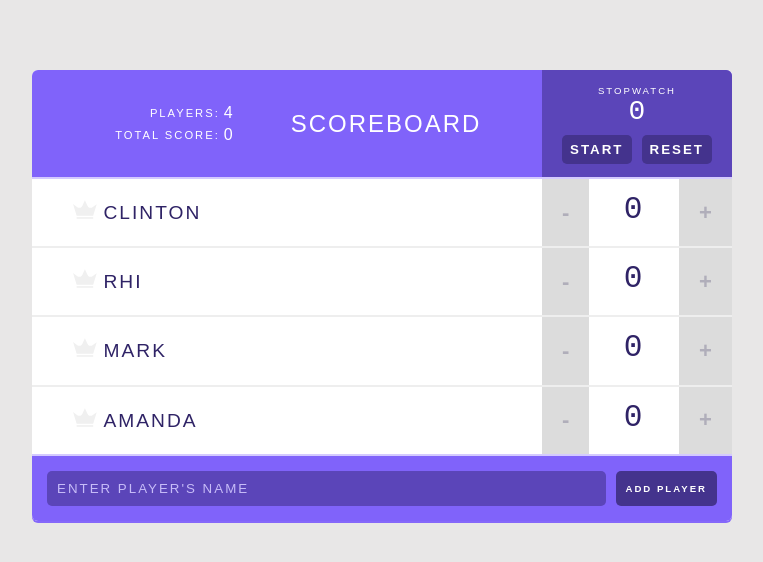
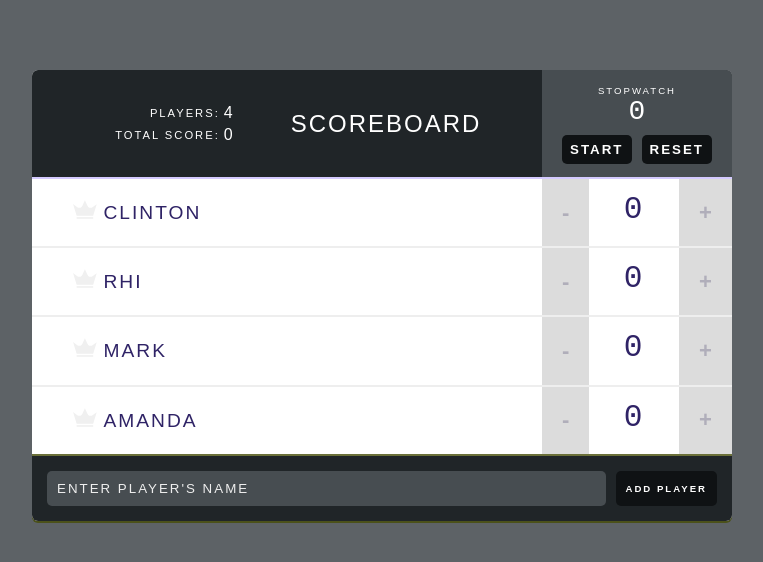
Before and after one commit to clintonhays/react-scoreboard, a React (Create React App) app: page / in a window 1280 px wide. Shown: the top 562 px of the page, without its empty margins (258-1021 px from the left). Built offline with nearby package versions, Linux system fonts and the light colour scheme.

Commit message:
styling updates

```diff
--- a/src/App.css
+++ b/src/App.css
@@ -1,7 +1,7 @@
 /* ELEMENT STYLES -------------------- */
 
 body {
-  background: #e8e7e7;
+  background: #5d6266;
   font-family: arial;
   text-transform: uppercase;
 }
@@ -12,7 +12,7 @@ header {
   text-align: center;
   display: flex;
   align-items: center;
-  background-color: #8063fa;
+  background-color: #202528;
   border-bottom: solid 2px #d4caff;
 }
 
@@ -27,7 +27,7 @@ header h1 {
 
 form {
   display: flex;
-  background-color: #8063fa;
+  background-color: #202528;
 }
 
 input[type=text] {
@@ -36,17 +36,17 @@ input[type=text] {
   margin: 15px 10px 15px 15px;
   padding: 10px;
   border-radius: 5px;
-  background-color: #5b45b9;
+  background-color: #474d51;
   border-style: none;
   text-shadow: none;
   text-transform: uppercase;
-  color: #c7bcf8;
+  color: #eee;
   letter-spacing: 2px;
   outline: none;
 }
 
 input[type=text]::-webkit-input-placeholder {
-  color: #c7bcf8;
+  color: #eee;
   letter-spacing: 2px;
 }
 
@@ -59,7 +59,7 @@ input[type=submit] {
   font-size: .6em;
   margin: 15px 15px 15px 0;
   padding: 10px;
-  background-color: #44338d;
+  background-color: #0f1214;
   border-radius: 5px;
   border: none;
   color: #fff;
@@ -103,7 +103,7 @@ svg {
   background: #fff;
   width: 700px;
   margin: 70px auto;
-  box-shadow: 0 2px 0 rgb(133, 104, 250);
+  box-shadow: 0 2px 0 rgba(71, 77, 8, 0.8);
   border-radius: 6px;
   overflow: hidden;
 }
@@ -116,7 +116,7 @@ svg {
 }
 
 .player:last-of-type {
-  border-bottom-color: #d4caff;
+  border-bottom-color: rgba(71, 77, 8, 0.8);
 }
 
 .player-name:hover .remove-player {
@@ -170,7 +170,7 @@ svg {
 .stopwatch {
   padding: 15px 10px 5px 10px;
   margin: -5px -10px -5px 10px;
-  background: #5b45b9;
+  background: #474d51;
 }
 
 .stopwatch-time {
@@ -181,7 +181,7 @@ svg {
 
 .stopwatch button {
   margin: 8px 5px;
-  background-color: #44338d;
+  background-color: #0f1214;
   border-radius: 5px;
   padding: 7px 8px;
   border: none;
@@ -195,7 +195,7 @@ svg {
 .stopwatch button:hover,
 input[type=submit]:hover {
   background: #fff;
-  color: #44338d;
+  color: #0f1214;
   cursor: pointer;
 }
 
--- a/src/components/Counter.js
+++ b/src/components/Counter.js
@@ -4,11 +4,11 @@ import PropTypes from 'prop-types';
 const Counter = ({ index, score, changeScore }) => {
   return (
     <div className="counter">
-      <button className="counter-action decremement" onClick={() => changeScore(index, -1)}>
+      <button className="counter-action decrement" onClick={() => changeScore(index, -1)}>
         -
       </button>
       <span className="counter-score"> {score} </span>
-      <button className="counter-action incremement" onClick={() => changeScore(index, +1)}>
+      <button className="counter-action increment" onClick={() => changeScore(index, +1)}>
         +
       </button>
     </div>
```
